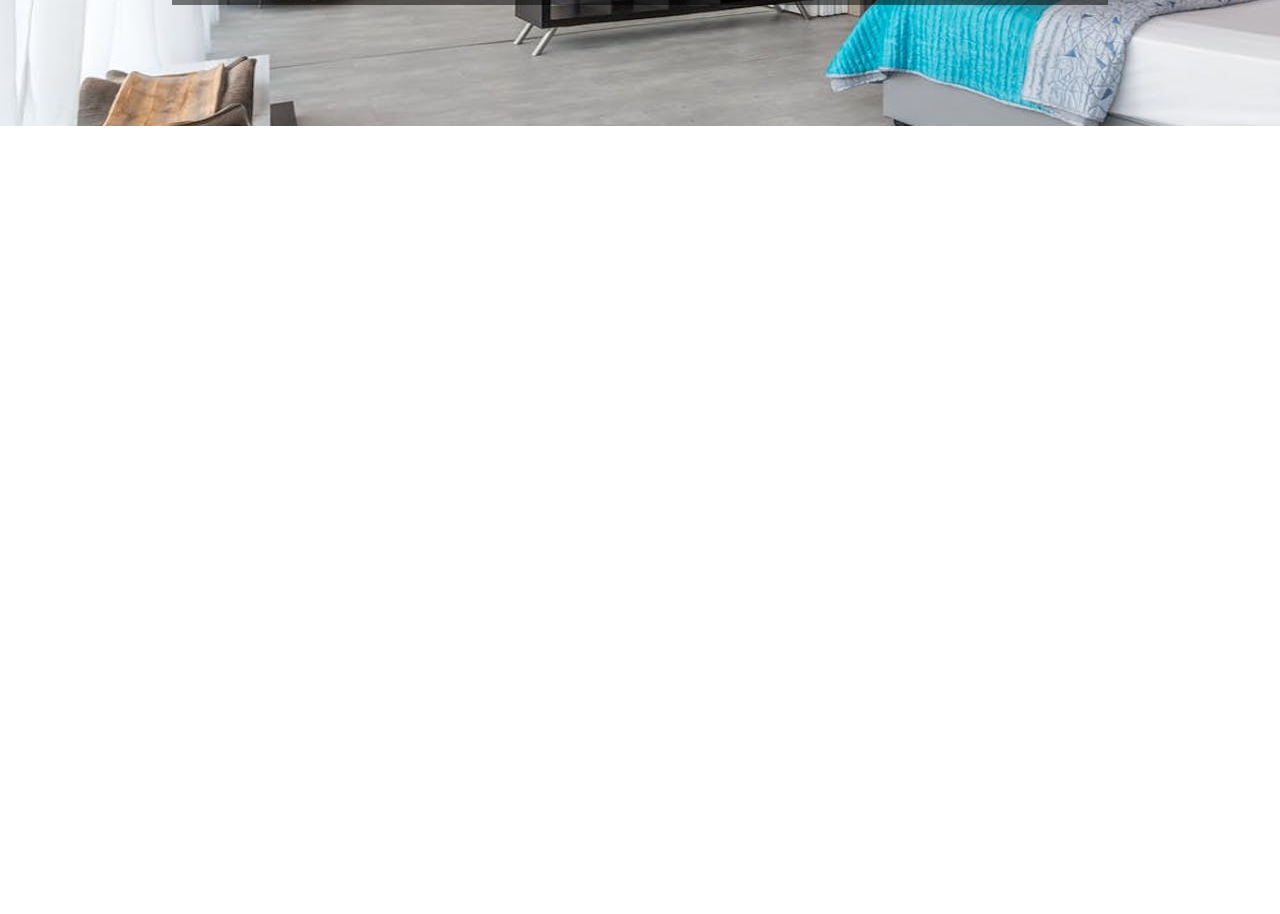
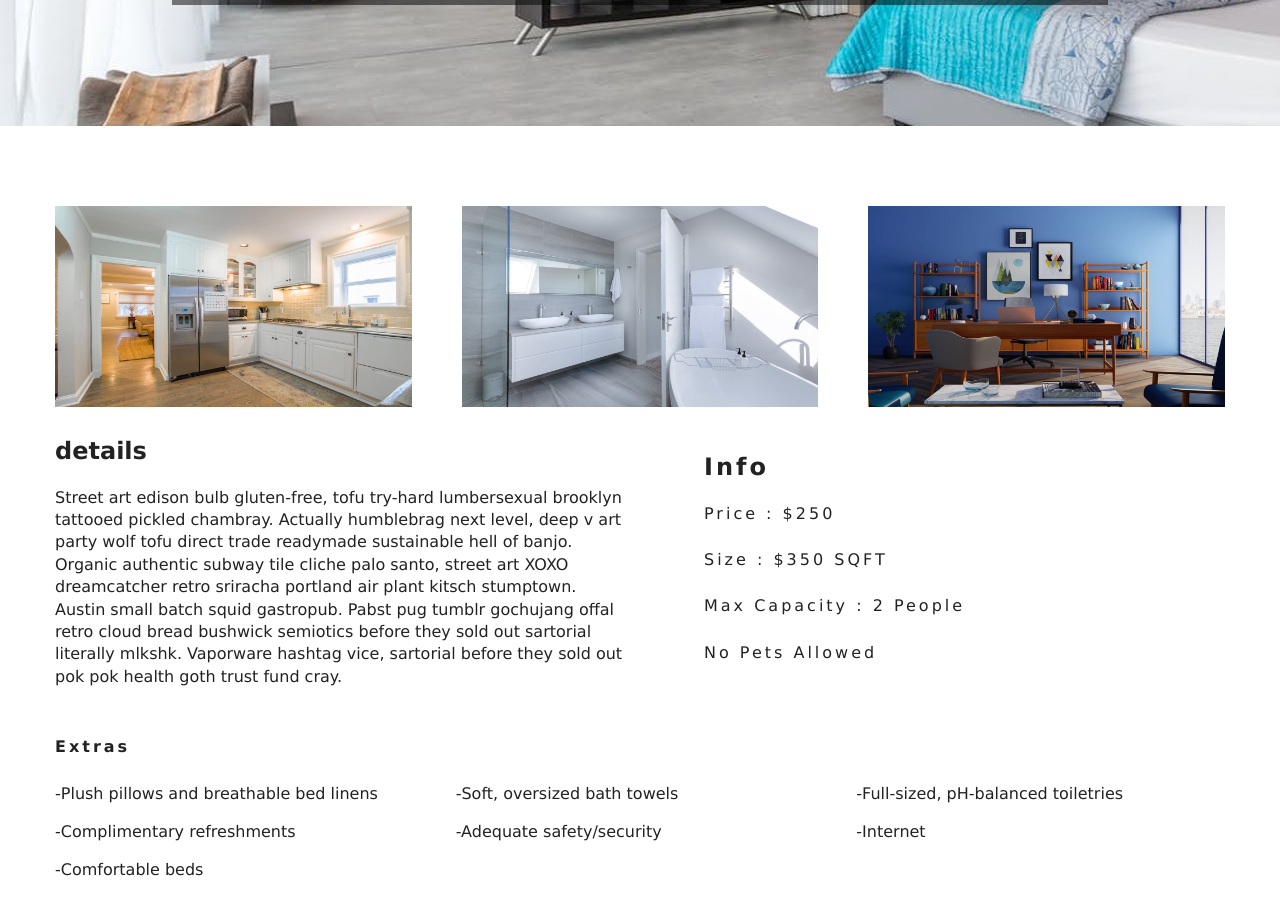
Before and after one commit to shivammodi456/resort, a React (Create React App) app: page /rooms/double-basic in a window 1280 px wide. Shown: the part 420-1334 px from the top of the page. Before the commit the page ends 800 px from the top, so only its background shows below. Built offline with nearby package versions, Linux system fonts and the light colour scheme.

Commit message:
SingleRoom Page Info

```diff
--- a/src/pages/SingleRoom.js
+++ b/src/pages/SingleRoom.js
@@ -31,7 +31,7 @@
 
     const {
       name,
-      descroption,
+      description,
       capacity,
       size,
       price,
@@ -41,15 +41,51 @@
       images,
     } = room;
 
+    const [mainImg, ...defaultImgs] = images;
+
     return (
       <>
-        <StyledHero img={images[0] || this.state.defaultBcg}>
+        <StyledHero img={mainImg || this.state.defaultBcg}>
           <Banner title={`${name} room`}>
             <Link to="/rooms" className="btn-primary">
               back to room
             </Link>
           </Banner>
         </StyledHero>
+        <div className="single-room">
+          <div className="single-room-images">
+            {defaultImgs.map((item, index) => {
+              return <img key={index} src={item} alt={`${name} Images`} />;
+            })}
+          </div>
+          <div className="single-room-info">
+            <article className="decs">
+              <h3>details</h3>
+              <p>{description}</p>
+            </article>
+            <article className="info">
+              <h3>info</h3>
+              <h6>price : ${price}</h6>
+              <h6>size : ${size} SQFT</h6>
+              <h6>
+                max capacity :{" "}
+                {capacity > 1 ? `${capacity} people` : `${capacity} person`}
+              </h6>
+
+              <h6>{pets ? "pets allowed" : "no pets allowed"}</h6>
+              <h6>{breakfast && "free breakfast included"}</h6>
+            </article>
+          </div>
+
+          <section className="room-extras">
+            <h6>extras</h6>
+            <ul className="extras">
+              {extras.map((item, index) => {
+                return <li key={index}> -{item}</li>;
+              })}
+            </ul>
+          </section>
+        </div>
       </>
     );
   }
```
